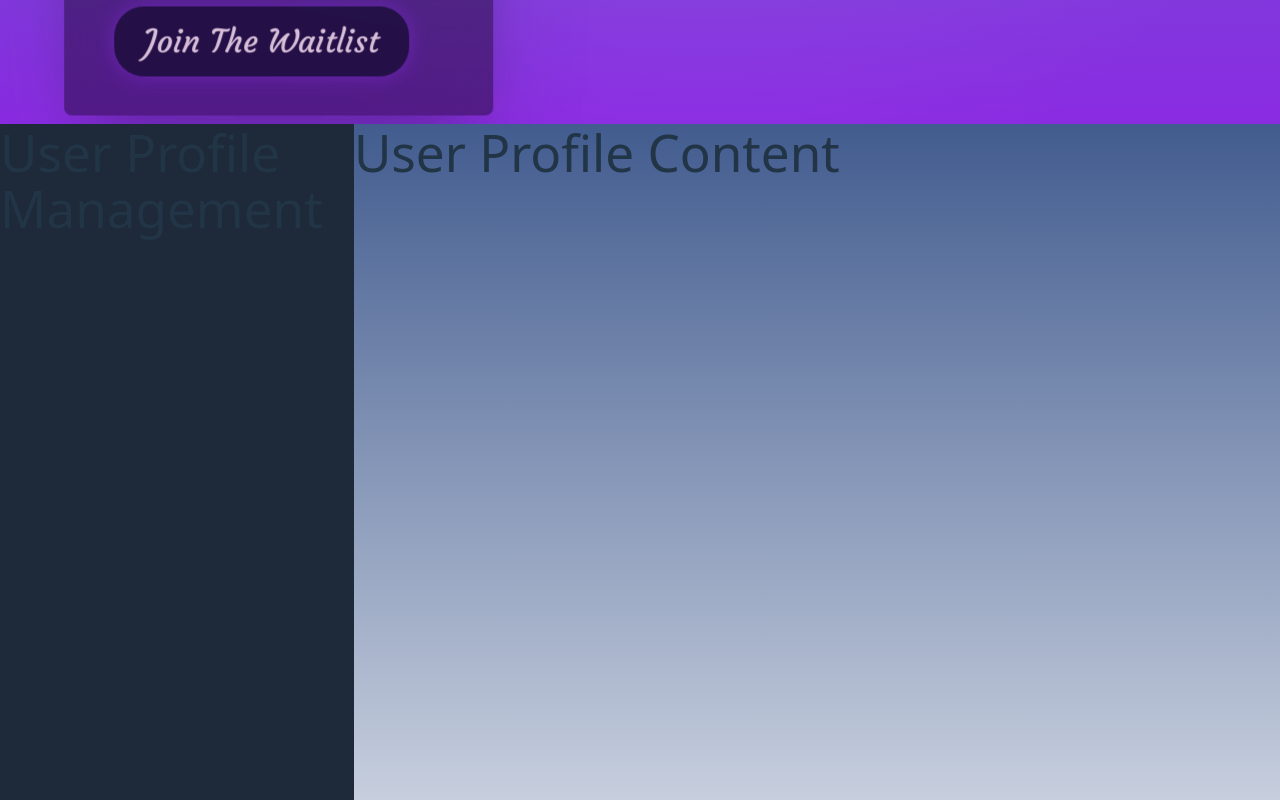
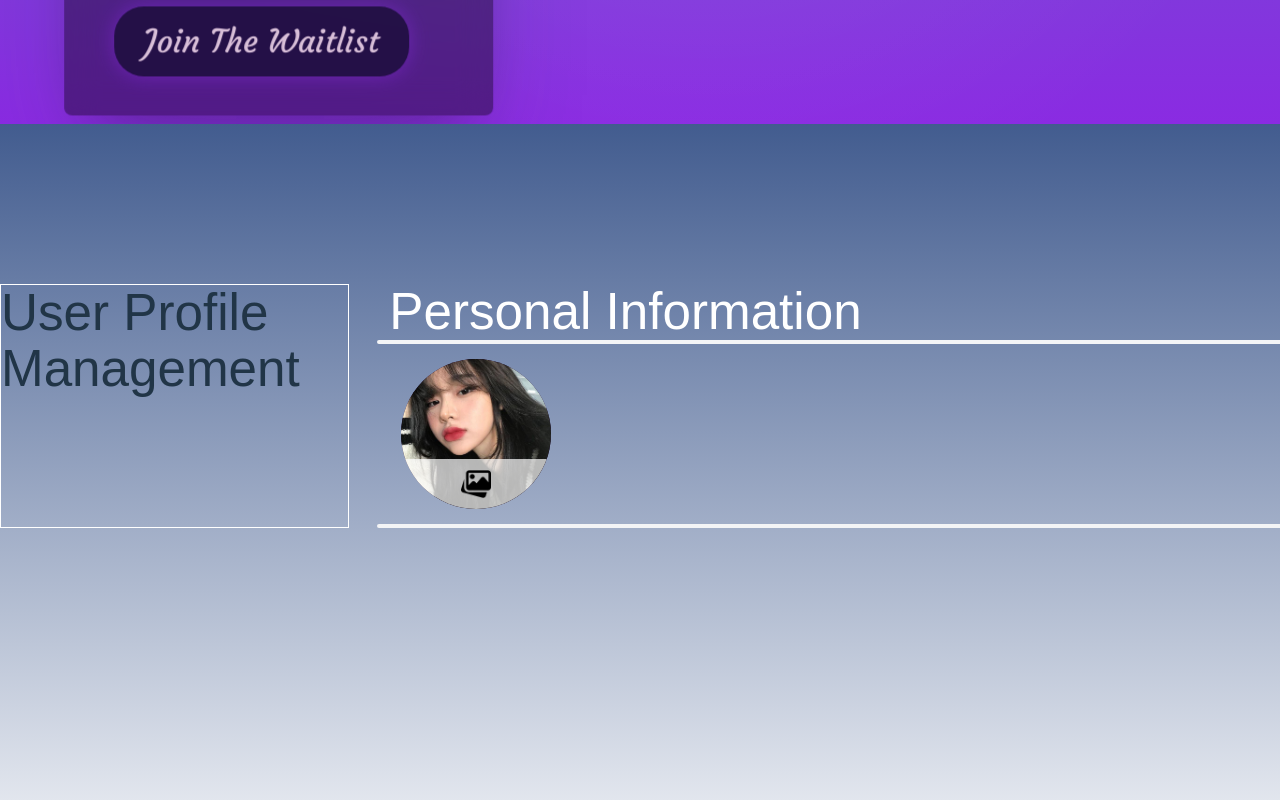
Before and after one commit to dcipherm3/Dream, a React (Vite) app in the folder dream-react/: page / in a window 1280 px wide. Shown: the part 2660-3460 px from the top of the page. Built offline with nearby package versions, Linux system fonts and the light colour scheme; a web font is replaced by a local one.

Commit message:
mek syg zaf

```diff
--- a/dream-react/src/assets/styles/App.css
+++ b/dream-react/src/assets/styles/App.css
@@ -619,6 +619,53 @@
 
 .userprofile-section{
   background: linear-gradient(180deg, #425C8F 0%, #FFFFFF 100%);
-  height: 120vh;
+}
+
+.userprofile__wrapper{
+  font-family: var(--font-dongle);
+}
+
+.userprofilepic{
+  height: 150px;
+  width: 150px;
+  background-color: #1B0033;
+  border-radius: 50%;
+  margin: 15px 40px;
+  overflow: hidden;
+
+}
+
+.userprofilepic img{
   width: 100%;
+  height: 100%;
+  object-fit: cover;
 }
+
+.uploadphoto {
+  width: 100%;
+  height: 50px;
+  display: flex;
+  justify-content: center;
+  position: relative;
+  align-items: center;
+  top: -50px;
+  background-color: rgba(255, 255, 255, 0.7);
+  cursor: pointer;
+  transition: background-color 0.3s ease, transform 0.3s ease, box-shadow 0.3s ease;
+}
+
+.uploadphoto:hover {
+  background-color: rgba(255, 255, 255, 0.9);
+  transform: scale(1.05);
+  box-shadow: 0 4px 15px rgba(0, 0, 0, 0.2);
+}
+
+.uploadphoto img {
+  width: 30px;
+  height: 30px;
+  transition: transform 0.3s ease;
+}
+
+.uploadphoto:hover img {
+  transform: rotate(20deg) scale(1.1);
+}
--- a/dream-react/src/components/homecontent.jsx
+++ b/dream-react/src/components/homecontent.jsx
@@ -242,18 +242,36 @@ function Homecontent() {
             </div>
         </section>
         <section className="userprofile-section relative h-screen w-full">
-            <div className="flex">
-                <div className="userprofile-sidebar bg-gray-800 w-1/4 h-[120vh]">
-                    {/* User Profile sidebar */}
-                    <h1>User Profile Management</h1>
+            <div className="userprofile__wrapper">
+                <div className="flex relative top-40">
+                    <div className="userprofile-sidebar w-1/4 border-white border-1">
+                        {/* User Profile sidebar */}
+                        <h1>User Profile Management</h1>
+                    </div>
+                    <div className="userprofile-content w-270 px-3">
+                        {/* User Profile Content */}
+                        <div><h1 className="px-7 text-white">Personal Information</h1></div>
+                        <hr className="border-2 border-gray-100 rounded-md ml-4"></hr>
+                        <div className="userprofilepic">
+                            <img src="./src/assets/images/userimage/asianhuzz.jpg" alt="userprofile" />
+                            <div className="uploadphoto"><img src="./src/assets/images/icons/photo.png" alt="uploadphotoicon" /></div>
+                        </div>
+                        <hr className="border-2 border-gray-100 rounded-md ml-4"></hr>
+                        <div className="grid grid-cols-2"></div>
+                    </div>
                 </div>
-                <div className="userprofile-content w-3/4 h-[120vh]">
-                    {/* User Profile Content */}
-                    <h1>User Profile Content</h1>
-                </div>
+            </div>
 
 
 
+
+
+            <div className="hidden contactinformation__wrapper">
+                <div className="contactinformation-content">
+                    <h1>Contact Information</h1>
+                    <p>For more information, please contact us at:</p>
+                    <p>Email:</p>
+            </div>
             </div>
 
         </section>
```
Also changed, not shown: dream-react/src/assets/images/icons/photo.png (added), dream-react/src/assets/images/userimage/asianhuzz.jpg (added).
